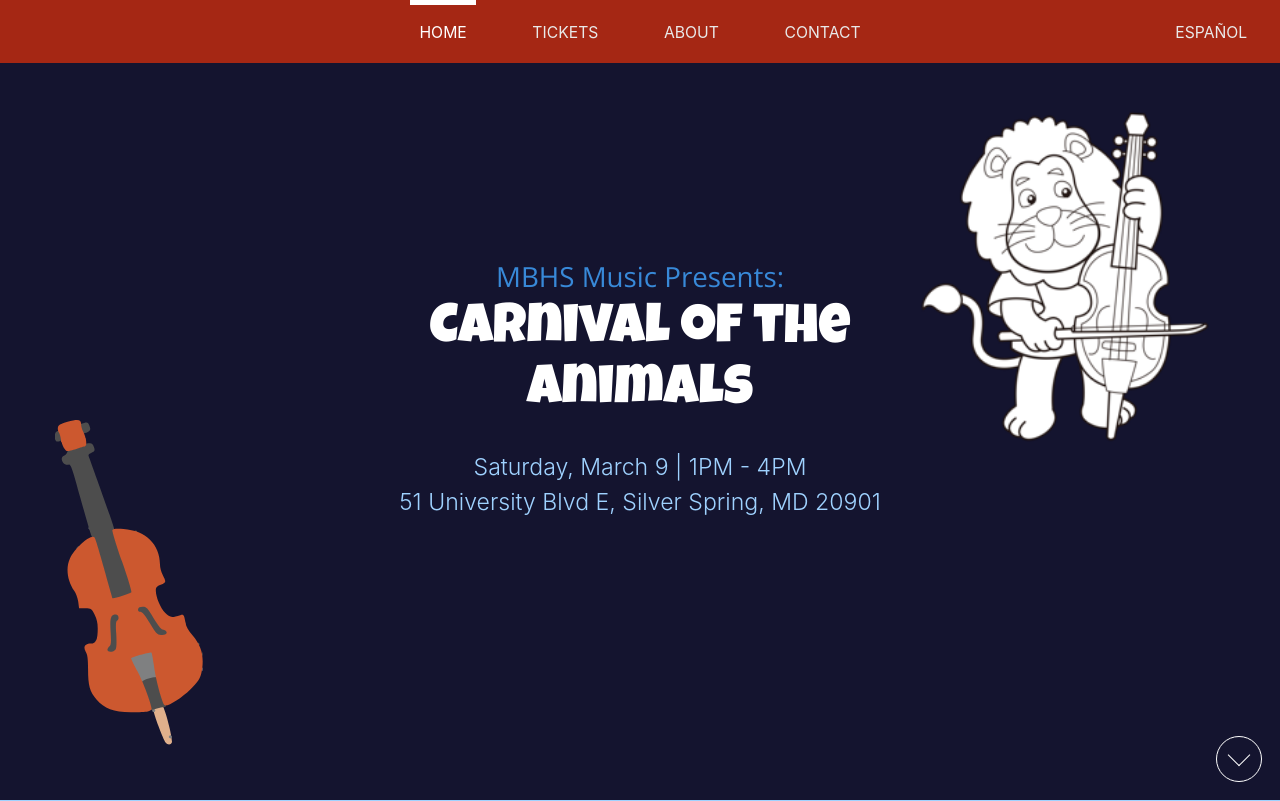
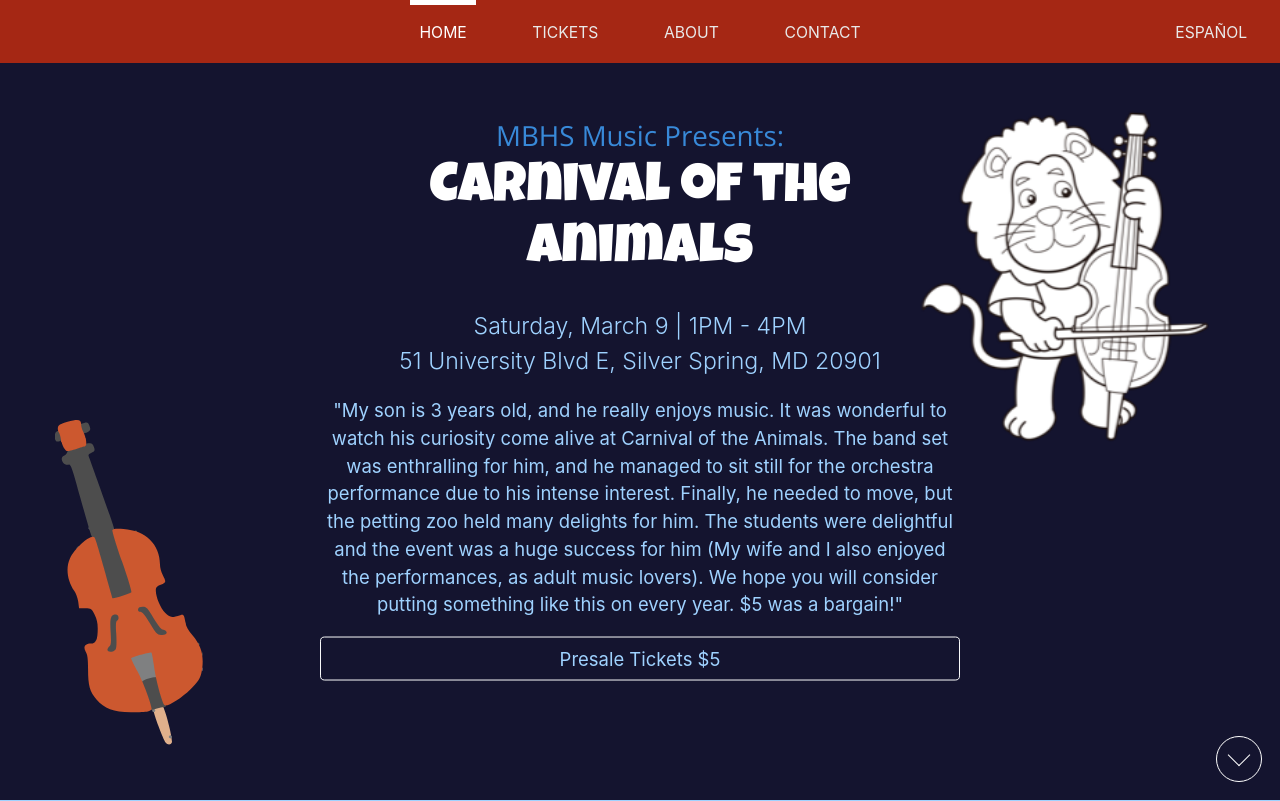
Before and after one commit to mbhs/carnival, a Django app: page / in a window 1280 px wide. Shown: the top 801 px of the page. Run offline with Django 3.2, Linux system fonts and the light colour scheme; parts of the project's set-up code (start-up, migrations or seed data) failed here and were passed over; some libraries are stand-ins or nearby versions.

Commit message:
add testimonials

```diff
--- a/templates/core/index.html
+++ b/templates/core/index.html
@@ -31,7 +31,35 @@
                 51 University Blvd E, Silver Spring, MD 20901
             </a>
         </p>
-        <!--<a target="_blank" href="https://blairmusic.ticketleap.com/carnival/" role="button" class="btn btn-outline-light d-block">Presale Tickets $5</a>-->
+        <div id="carouselExampleSlidesOnly" class="carousel slide" data-ride="carousel">
+          <div class="carousel-inner">
+            <div class="carousel-item active">
+              <p>"My son is 3 years old, and he really enjoys music. It was wonderful to watch his curiosity come alive at Carnival of the Animals. The band set was enthralling for him, and he managed to sit still for the orchestra performance due to his intense interest. Finally, he needed to move, but the petting zoo held many delights for him. The students were delightful and the event was a huge success for him (My wife and I also enjoyed the performances, as adult music lovers). We hope you will consider putting something like this on every year. $5 was a bargain!"
+            </p>
+            </div>
+            <div class="carousel-item">
+              <p>"The reed he got to keep is in his box of prized treasures!"
+            </p>
+            </div>
+            <div class="carousel-item">
+              <p>"I was particularly impressed with the students as they encouraged the children to play and handle their instruments."
+            </p>
+            </div>
+            <div class="carousel-item">
+              <p>"This was truly an amazing event that should become a tradition!"
+            </p>
+            </div>
+            <div class="carousel-item">
+              <p>"I can’t believe this was your first time. It was really terrific."
+            </p>
+            </div>
+            <div class="carousel-item">
+              <p>"We loved the event and we will recommend it to all our neighbors next year!"
+                  </p>
+            </div>
+          </div>
+        </div>
+        <a target="_blank" href="https://blairmusic.ticketleap.com/carnival/" role="button" class="btn btn-outline-light d-block">Presale Tickets $5</a>
     </main>
     <a href="#about-container"><span class="section-btn"></span></a>
     <img src="{% static 'core/img/icon/lion-outline.png' %}" class="animate mx-5 my-5" alt="Lion">
```
